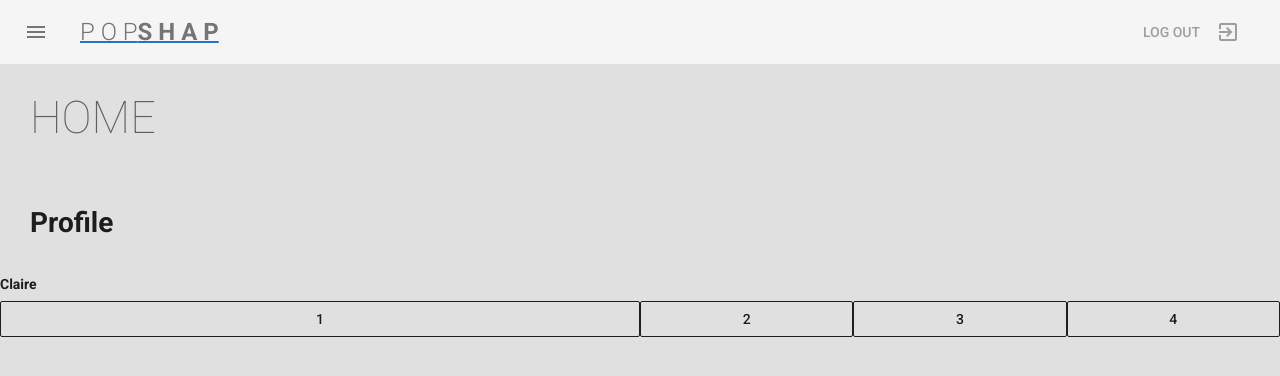
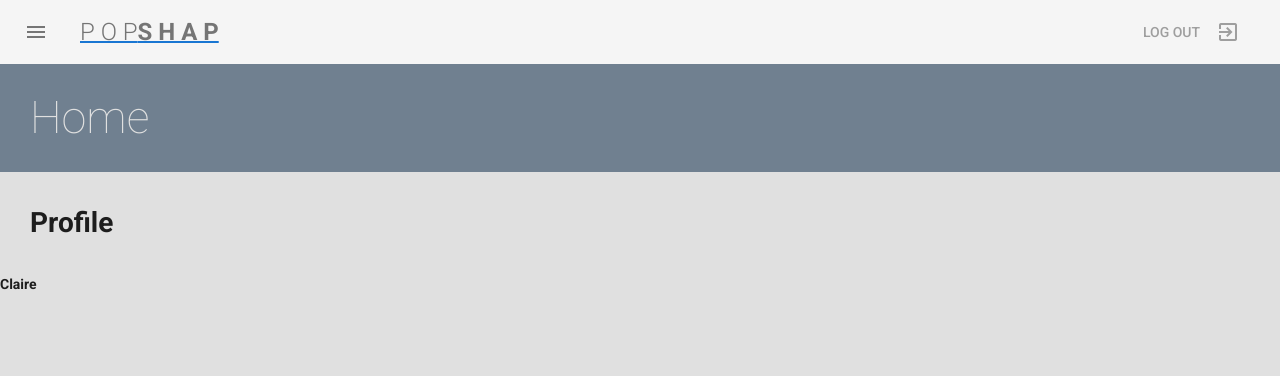
Before and after one commit to livmarx/popshap, a Vue app: page /#/ in a window 1280 px wide. Shown: the top 376 px of the page. Built offline with nearby package versions, Linux system fonts and the light colour scheme.

Commit message:
add delete fuctionality to Users component and ensure data is being deleted from firestore

```diff
--- a/src/components/Home.vue
+++ b/src/components/Home.vue
@@ -1,23 +1,11 @@
 <template>
   <div class="home">
-    <h1 class="grey--text text--darken-2 display-2 font-weight-thin">
-      HOME
-    </h1>
+    <div class="banner">
+      <h1 class="grey--text text--lighten-2 display-2 font-weight-thin">
+        Home
+      </h1>
+    </div>
     <Profile />
-    <v-layout row  wrap>
-      <v-flex xs12 md6 >
-        <v-btn outline block> 1 </v-btn>
-      </v-flex>
-      <v-flex xs4 md2 >
-        <v-btn outline block> 2 </v-btn>
-      </v-flex>
-      <v-flex xs4 md2 >
-        <v-btn outline block> 3 </v-btn>
-      </v-flex>
-      <v-flex xs4 md2 >
-        <v-btn outline block> 4 </v-btn>
-      </v-flex>
-    </v-layout>
   </div>
 </template>
 
@@ -39,4 +27,10 @@ export default {
 h1 {
   padding: 30px;
 }
+.banner {
+  display: flex;
+  justify-content: space-between;
+  align-items: center;
+  background-color: slategray;
+}
 </style>
--- a/src/components/Users.vue
+++ b/src/components/Users.vue
@@ -35,9 +35,9 @@
                     {{user.notes | snippet}}
                     <br/>
                   </div>
-                    <!-- <v-btn class="grey darken-2 white--text">
-                      <v-icon>edit</v-icon>
-                    </v-btn> -->
+                  <v-btn flat class="mx-1 mt-0" @click="deleteUser(user.id)">
+                    <v-icon >delete</v-icon>
+                  </v-btn>
                 </v-card>
               </v-flex>
             </v-layout>
@@ -55,6 +55,24 @@ export default {
     return {
       users: [],
     };
+  },
+  methods: {
+    deleteUser(id) {
+      // delete doc/recie from firestore
+      db
+        .collection('users')
+        .doc(id)
+        .delete()
+        .then(() => {
+          this.users = this.users.filter(user => {
+            if (user.id.toString().match(id.toString())) {
+              return false;
+            } else {
+              return true;
+            }
+          });
+        });
+    },
   },
   created() {
     //fetch data from firestore
```
